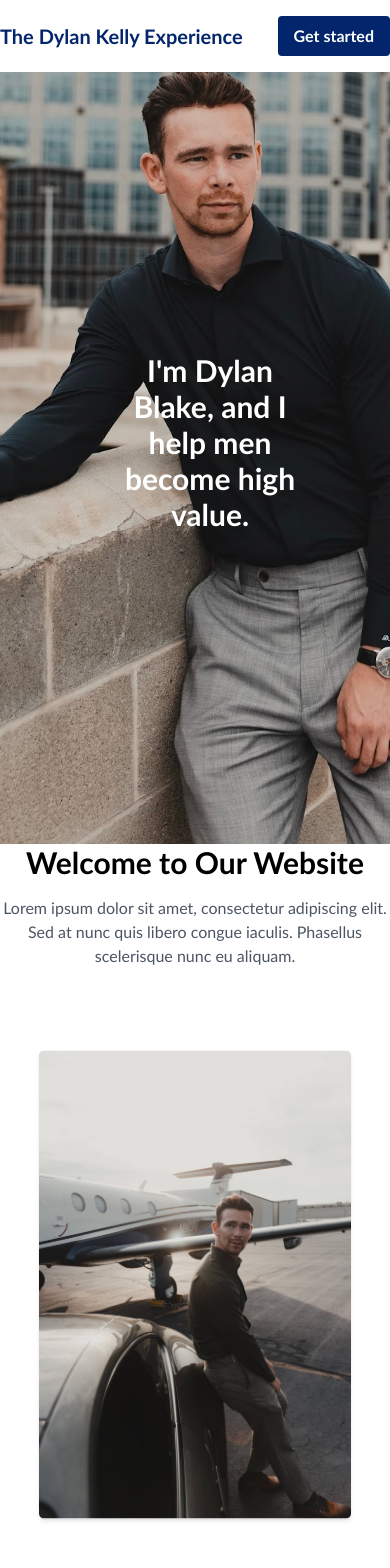
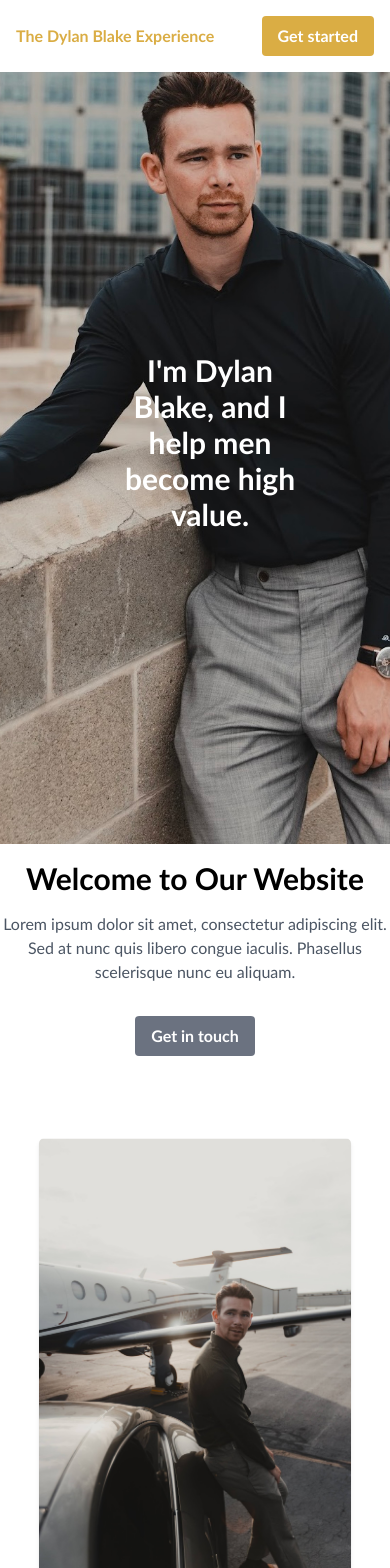
Before and after one commit to joshw1217/dylan-kelly, a React (Create React App) app in the folder dylan-kelly/: page / in a window 390 px wide. Shown: the top 1568 px of the page. Built offline with nearby package versions, Linux system fonts and the light colour scheme.

Commit message:
Add buttons and change color scheme, also optimize mobile margins

```diff
--- a/dylan-kelly/src/App.css
+++ b/dylan-kelly/src/App.css
@@ -44,12 +44,12 @@
 
 
 .custom-navbar-button {
-  background-color: #03256C;
+  background-color: #DAAD44;
 }
 
 .navbar-font {
   font-family: 'Montserrat', Calibri, Arial;
-  color:#03256C;
+  color:#DAAD44;
 }
 
 .intro-font {
--- a/dylan-kelly/src/Intro.js
+++ b/dylan-kelly/src/Intro.js
@@ -2,6 +2,17 @@ import React from 'react';
 import Testimonials from './Testimonials';
 
 const Intro= () => {
+
+  const handleScrollToForm = () => {
+    const formSection = document.getElementById('form-section');
+    if (formSection) {
+      window.scrollTo({
+        top: formSection.offsetTop - 100,
+        behavior: 'smooth',
+      });
+    }
+  };
+
   return (
     <section id="Home" className="bg-white">
       <div className="relative bg-cover bg-top h-screen" style={{ backgroundImage: 'url("cover.jpg")' }}>
@@ -12,13 +23,20 @@ const Intro= () => {
       <div className="container mx-auto flex flex-col md:flex-row items-center">
         <div className="md:w-1/2">
           {/* Title */}
-          <h2 className="text-3xl font-bold mb-4">Welcome to Our Website</h2>
+          <h2 className="mt-4 text-3xl font-bold mb-4">Welcome to Our Website</h2>
 
           {/* Paragraph */}
           <p className="text-gray-600">
             Lorem ipsum dolor sit amet, consectetur adipiscing elit. Sed at nunc
             quis libero congue iaculis. Phasellus scelerisque nunc eu aliquam.
           </p>
+          <button
+          className="bg-gray-500 mt-8 hover:bg-blue-700 text-white font-bold py-2 px-4 rounded focus:outline-none focus:shadow-outline"
+          type="submit"
+          onClick={handleScrollToForm}
+        >
+          Get in touch
+        </button>
         </div>
 
         <div className="md:w-1/2 mt-6 md:mt-0">
@@ -26,7 +44,7 @@ const Intro= () => {
           <img
             className="w-full rounded-md shadow-md img-scale"
             src="/IMG_4960.JPG"
-            alt="Introduction Image"
+            alt="Introduction"
           />
         </div>
       </div>
@@ -37,7 +55,7 @@ const Intro= () => {
           <img
             className="w-full rounded-md shadow-md img-scale"
             src="/IMG_4982.JPG"
-            alt="Introduction Image"
+            alt="Introduction"
           />
         </div>
         <div className="md:w-1/2">
@@ -49,6 +67,13 @@ const Intro= () => {
             Lorem ipsum dolor sit amet, consectetur adipiscing elit. Sed at nunc
             quis libero congue iaculis. Phasellus scelerisque nunc eu aliquam.
           </p>
+          <button
+          className="bg-gray-500 my-8 hover:bg-blue-700 text-white font-bold py-2 px-4 rounded focus:outline-none focus:shadow-outline"
+          type="submit"
+          onClick={handleScrollToForm}
+        >
+          Get in touch
+        </button>
         </div>
       </div>
     </section>
--- a/dylan-kelly/src/StickyNavbar.js
+++ b/dylan-kelly/src/StickyNavbar.js
@@ -33,15 +33,15 @@ const StickyNavbar = () => {
 
   return (
     <nav className="bg-white text-grey-900 py-4 fixed top-0 w-full z-10">
-      <div className="container mx-auto navbar-font">
+      <div className="md:container mx-4 md:mx-auto navbar-font">
         {/* Your navbar content */}
         <div className="flex justify-between items-center">
-        <div className="pl-8 md:flex space-x-8 hidden hover:text-black">
+        <div className="pl-8 md:flex space-x-4 md:space-x-8 hidden hover:text-black">
             <a href="#Home">Home</a>
             <a href="#About">About</a>
             <a href="#Testimonials">Reviews</a>
           </div>
-          <div className="text-xl font-bold">The Dylan Kelly Experience</div>
+          <div className="text-l md:text-xl font-bold">The Dylan Blake Experience</div>
           <button
             className="custom-navbar-button hover:bg-blue-700 text-white font-bold py-2 px-4 rounded"
             onClick={handleScrollToForm}
--- a/dylan-kelly/src/Testimonials.js
+++ b/dylan-kelly/src/Testimonials.js
@@ -4,7 +4,7 @@ const Testimonials = () => {
 
   const [expanded, setExpanded] = useState(false);
 
-  // Testimonials data (replace with your actual data)
+  // Testimonials data
   const testimonials = [
     { id: 1, text: 'Vestibulum vehicula feugiat leo, a rhoncus libero.' +
     'Nulla facilisi. Duis consectetur commodo felis, vel fermentum urna aliquet sitamet.', img: 'IMG_4960.JPG'},
@@ -33,7 +33,7 @@ const Testimonials = () => {
 
 
   return (
-    <section id="Testimonials" className="bg-gray-300 py-16">
+    <section id="Testimonials" className="bg-gray-300 py-20">
       <div className="container mx-auto">
         <h2 className="text-3xl font-bold mb-8">Testimonials</h2>
       <div className="grid grid-cols-1 md:grid-cols-3 gap-8">
```
